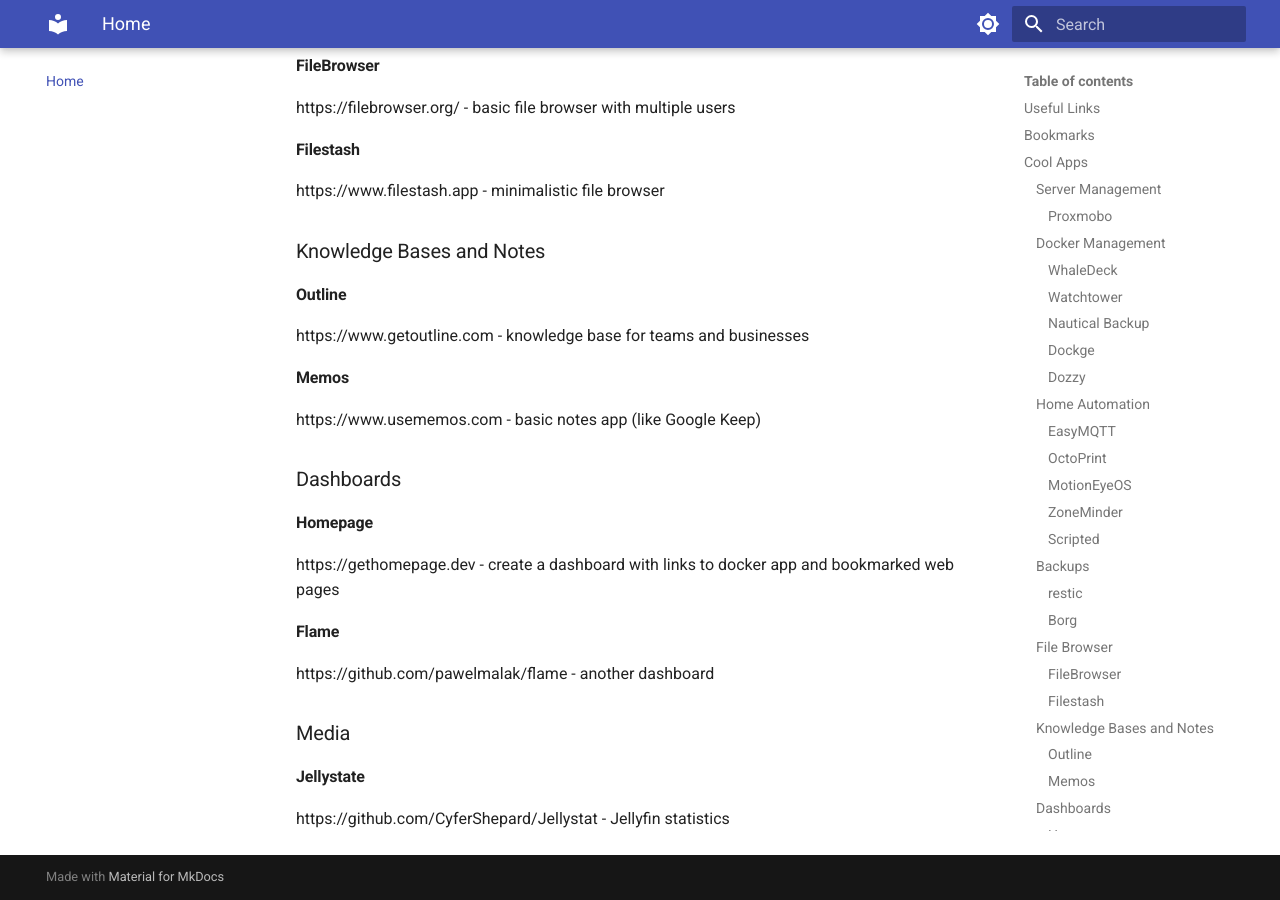
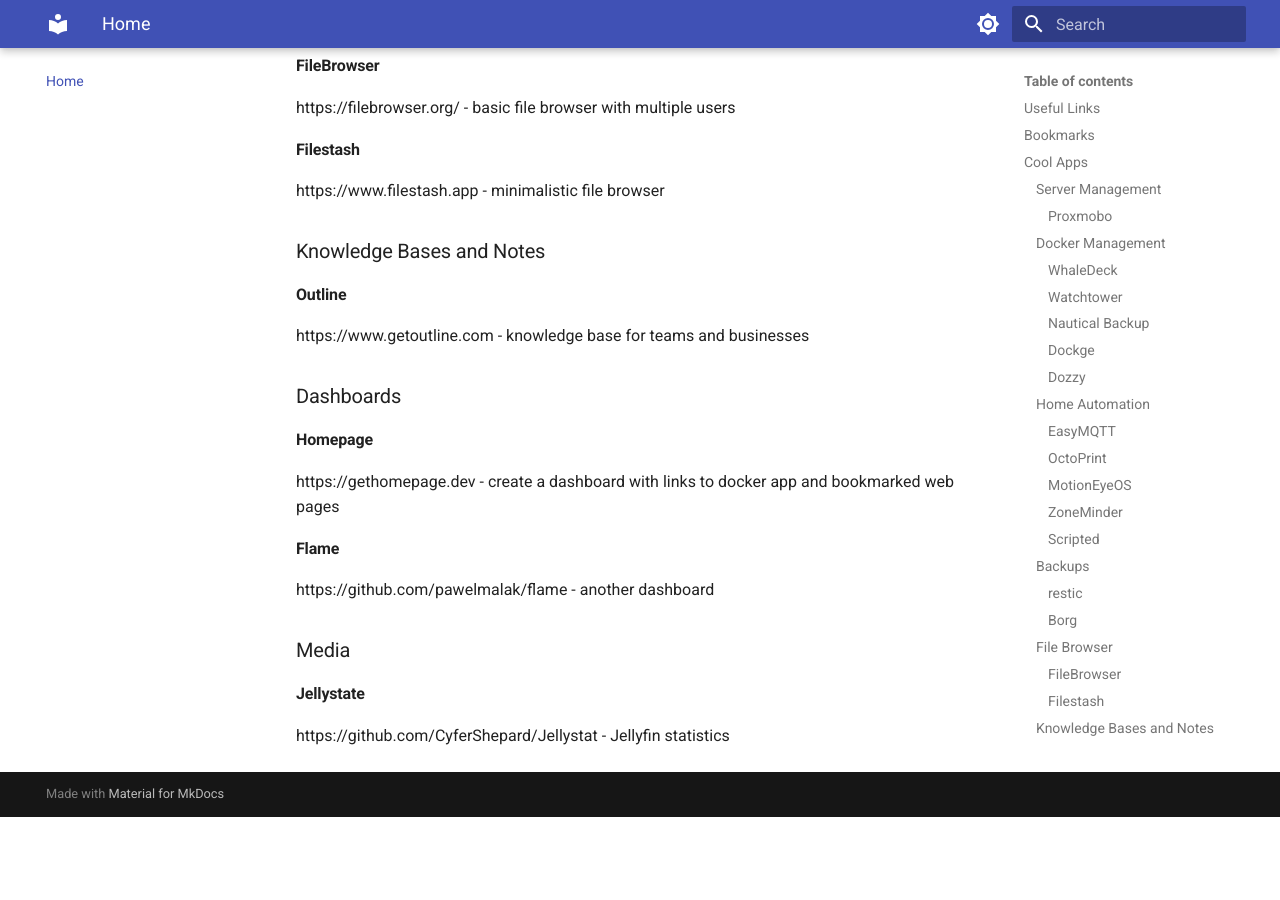
Before and after one commit to chusovich/wiki, an MkDocs documentation site: the page built from docs/index.md, in a window 1280 px wide and 900 px high, scrolled down 2045 px. Built offline with MkDocs 1.6.1 and Material for MkDocs 9.7.7, drawn with Linux system fonts in a browser that asks for light colours; after the commit the page ends 2862 px from its top, so only the background shows below that.

Commit message:
vault backup: 2025-07-11 14:19:33

```diff
--- a/docs/index.md
+++ b/docs/index.md
@@ -64,9 +64,6 @@ https://www.filestash.app
 #### Outline
 https://www.getoutline.com
 - knowledge base for teams and businesses
-#### Memos
-https://www.usememos.com
-- basic notes app (like Google Keep)
 ### Dashboards
 #### Homepage
 https://gethomepage.dev
```
